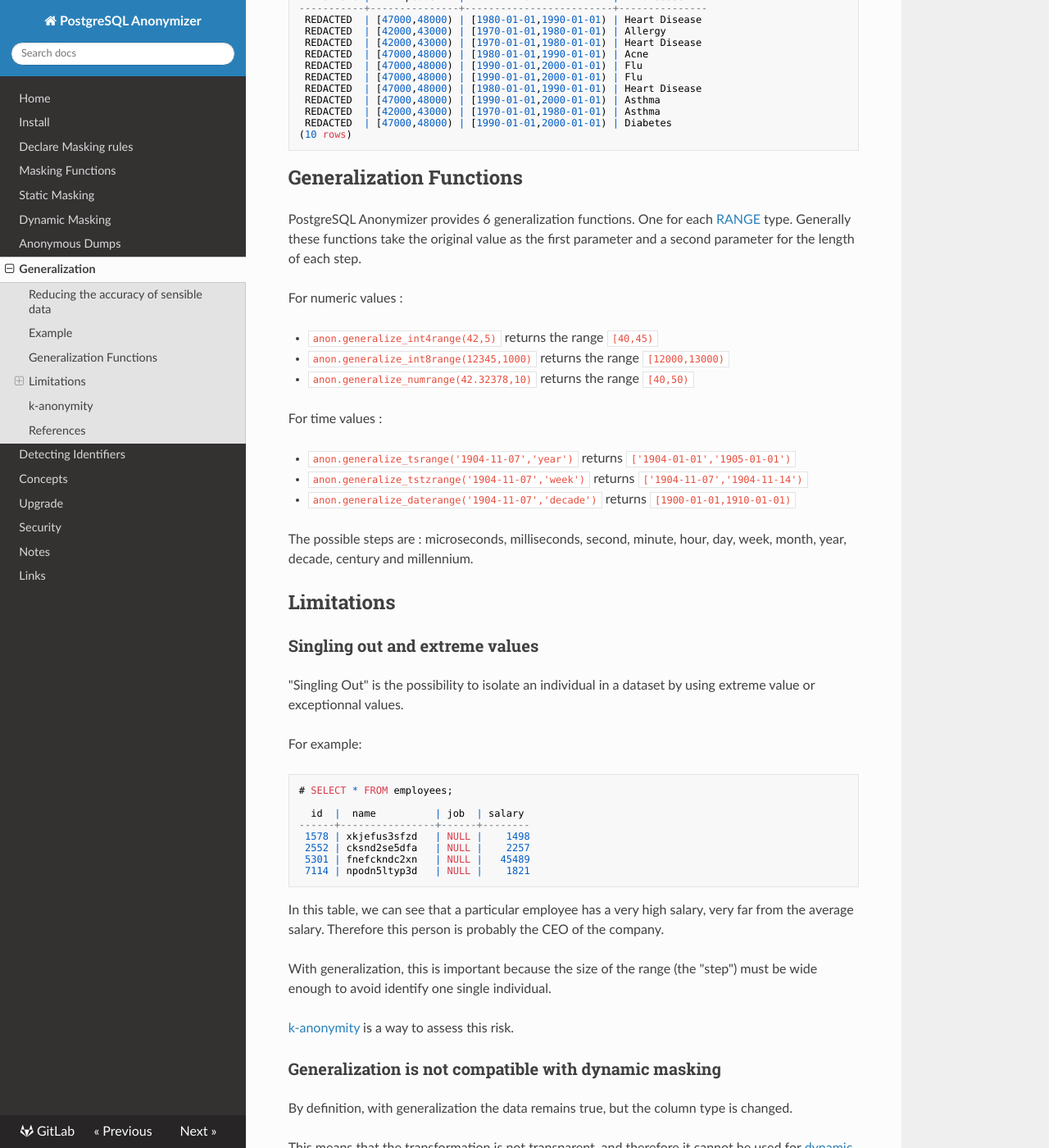
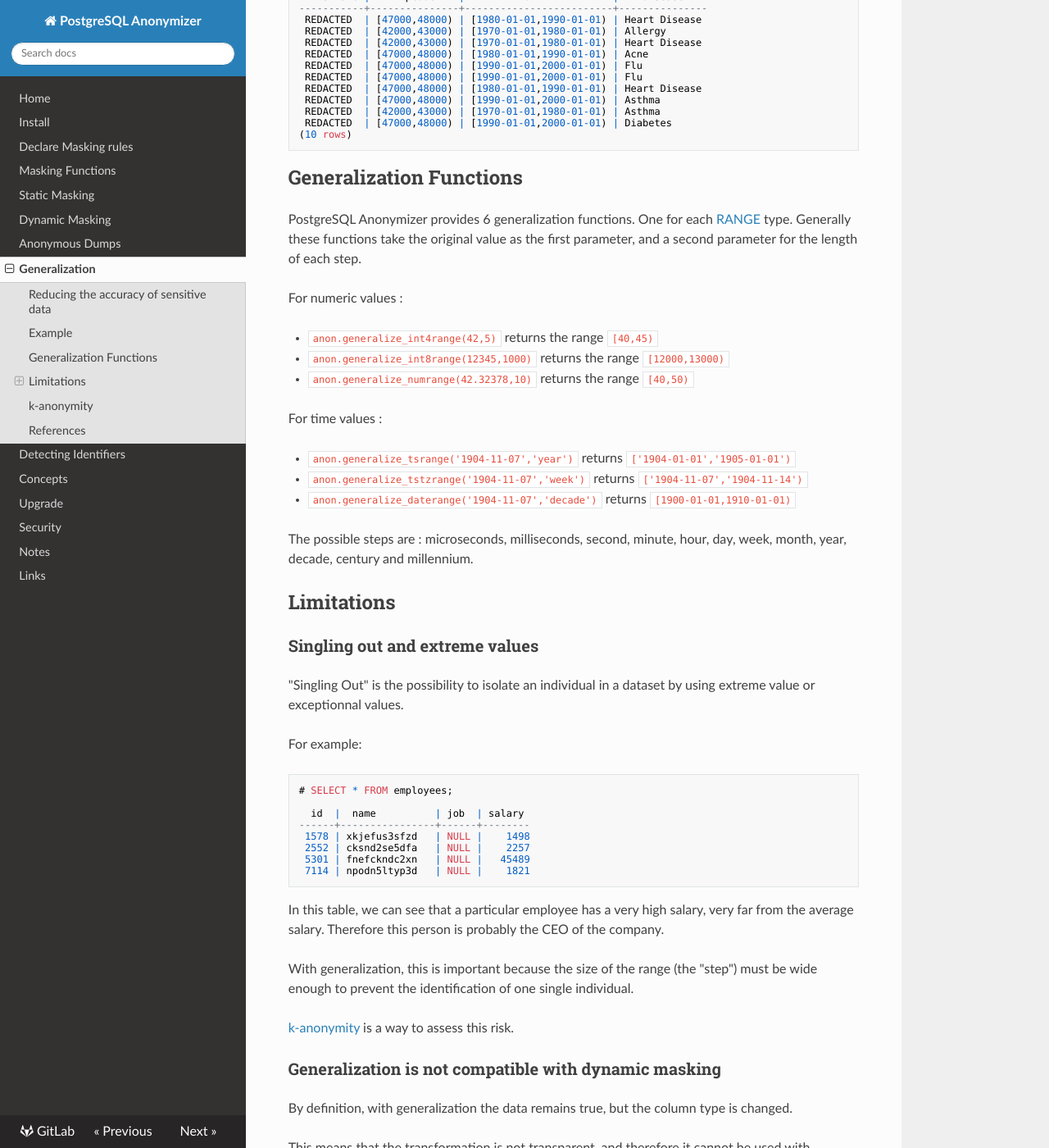
Before and after one commit to neondatabase/postgresql_anonymizer, an MkDocs documentation site: the page built from docs/generalization.md, in a window 1280 px wide and 1400 px high, scrolled down 1072 px. Shown: the whole window at 82% size. Built offline with MkDocs 1.6.1, drawn with Linux system fonts in a browser that asks for light colours; nearby versions of some CDN libraries; some of the changed text lies outside the part shown.

Commit message:
fix typos in generalization.md

```diff
--- a/docs/generalization.md
+++ b/docs/generalization.md
@@ -2,7 +2,7 @@ Generalization
 ===============================================================================
 
 
-Reducing the accuracy of sensible data
+Reducing the accuracy of sensitive data
 --------------------------------------------------------------------------------
 
 The idea of generalization is to replace data with a broader, less accurate
@@ -79,7 +79,7 @@ Generalization Functions
 --------------------------------------------------------------------------------
 
 PostgreSQL Anonymizer provides 6 generalization functions. One for each [RANGE]
-type. Generally these functions take the original value as the first parameter
+type. Generally these functions take the original value as the first parameter,
 and a second parameter for the length of each step.
 
 For numeric values :
@@ -125,7 +125,7 @@ very far from the average salary. Therefore this person is probably the CEO
 of the company.
 
 With generalization, this is important because the size of the range (the "step")
-must be wide enough to avoid identify one single individual.
+must be wide enough to prevent the identification of one single individual.
 
 [k-anonymity] is a way to assess this risk.
 
@@ -174,4 +174,4 @@ The higher the value, the better...
 References
 --------------------------------------------------------------------------------
 
-* [How Google Anonymizes Data]: https://policies.google.com/technologies/anonymization
+* [How Google Anonymizes Data](https://policies.google.com/technologies/anonymization)
```
Also changed, not shown: other parts of docs/generalization.md (+2 -2 lines).
